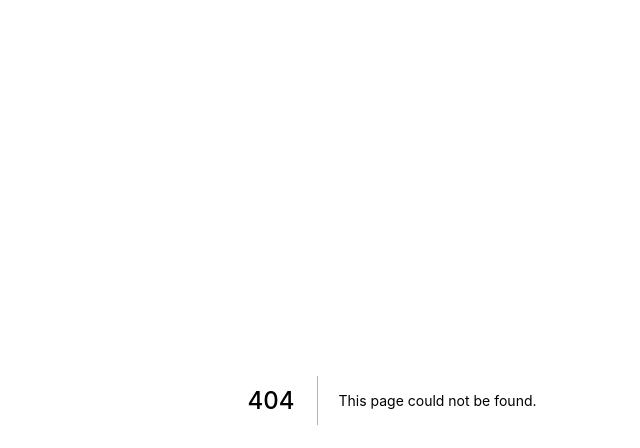
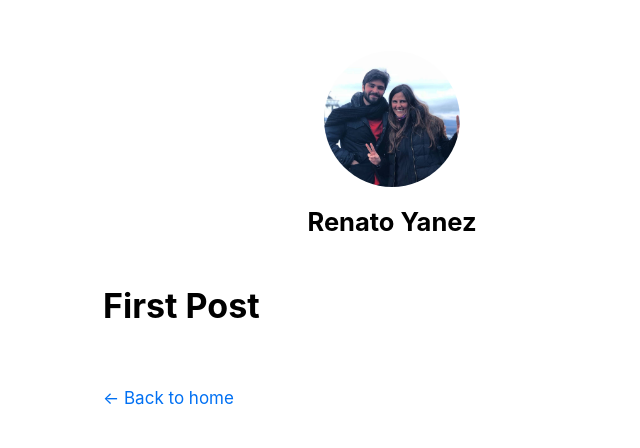
Before and after one commit to renatoy/Next.js-Blog, a Next.js app: page /posts/first-post in a window 1280 px wide. Before the commit this address had no page. Shown: the top 448 px of the page, without its empty margins (248-888 px from the left). Built offline with nearby package versions, Linux system fonts and the light colour scheme.

Commit message:
added files to customize global and component styling. Also added postcss config

```diff
--- /dev/null
+++ b/components/layout.js
@@ -0,0 +1,66 @@
+import Head from 'next/head'
+import styles from './layout.module.css'
+import utilStyles from '../styles/utils.module.css'
+import Link from 'next/link'
+
+const name = 'Renato Yanez'
+export const siteTitle = 'Next.js Sample Website'
+
+export default function Layout({ children, home }) {
+  return (
+    <div className={styles.container}>
+      <Head>
+        <link rel="icon" href="/favicon.ico" />
+        <meta
+          name="description"
+          content="Learn how to build a personal website using Next.js"
+        />
+        <meta
+          property="og:image"
+          content={`https://og-image.now.sh/${encodeURI(
+            siteTitle
+          )}.png?theme=light&md=0&fontSize=75px&images=https%3A%2F%2Fassets.vercel.com%2Fimage%2Fupload%2Ffront%2Fassets%2Fdesign%2Fnextjs-black-logo.svg`}
+        />
+        <meta name="og:title" content={siteTitle} />
+        <meta name="twitter:card" content="summary_large_image" />
+      </Head>
+      <header className={styles.header}>
+        {home ? (
+          <>
+            <img
+              src="/images/profile.jpg"
+              className={`${styles.headerHomeImage} ${utilStyles.borderCircle}`}
+              alt={name}
+            />
+            <h1 className={utilStyles.heading2Xl}>{name}</h1>
+          </>
+        ) : (
+          <>
+            <Link href="/">
+              <a>
+                <img
+                  src="/images/profile.jpg"
+                  className={`${styles.headerImage} ${utilStyles.borderCircle}`}
+                  alt={name}
+                />
+              </a>
+            </Link>
+            <h2 className={utilStyles.headingLg}>
+              <Link href="/">
+                <a className={utilStyles.colorInherit}>{name}</a>
+              </Link>
+            </h2>
+          </>
+        )}
+      </header>
+      <main>{children}</main>
+      {!home && (
+        <div className={styles.backToHome}>
+          <Link href="/">
+            <a>← Back to home</a>
+          </Link>
+        </div>
+      )}
+    </div>
+  )
+}
--- /dev/null
+++ b/components/layout.module.css
@@ -0,0 +1,27 @@
+.container {
+  max-width: 36rem;
+  padding: 0 1rem;
+  margin: 3rem auto 6rem;
+}
+
+.header {
+  display: flex;
+  flex-direction: column;
+  align-items: center;
+}
+
+.headerImage {
+  object-fit: cover; /*This maskes the image fit in the circle no matter the size of it*/
+  width: 8rem;
+  height: 8rem;
+}
+
+.headerHomeImage {
+  object-fit: cover; /*This maskes the image fit in the circle no matter the size of it*/
+  width: 10rem;
+  height: 10rem;
+}
+
+.backToHome {
+  margin: 3rem 0 0;
+}
--- /dev/null
+++ b/pages/_app.js
@@ -0,0 +1,17 @@
+/*
+This is a Global CSS file. It's useful for when you want styles to be loaded by every page
+
+This App component is the top-level component which will be common across all the different pages. You can use this App component to keep state when navigating between pages, for example.
+
+In Next.js, you can add global CSS files by importing them from pages/_app.js. You cannot import global CSS anywhere else.
+
+The reason that global CSS can't be imported outside of pages/_app.js is that global CSS affects all elements on the page.
+
+If you were to navigate from the homepage to the /posts/first-post page, global styles from the homepage would affect /posts/first-post unintentionally.
+*/
+
+import '../styles/global.css'
+
+export default function App({ Component, pageProps }) {
+    return <Component {...pageProps} />
+  }
--- /dev/null
+++ b/pages/posts/first-post.js
@@ -0,0 +1,14 @@
+import Head from 'next/head'
+import Link from 'next/link'
+import Layout from '../../components/layout'
+
+export default function FirstPost() {
+  return (
+    <Layout>
+      <Head>
+        <title>First Post</title>
+      </Head>
+      <h1>First Post</h1>
+    </Layout>
+  )
+}
--- /dev/null
+++ b/postcss.config.js
@@ -0,0 +1,14 @@
+module.exports = {
+  plugins: {
+    'postcss-flexbugs-fixes': {},
+    'postcss-preset-env': {
+      autoprefixer: {
+        flexbox: 'no-2009',
+      },
+      stage: 3,
+      features: {
+        'custom-properties': false,
+      },
+    },
+  },
+}
--- /dev/null
+++ b/styles/global.css
@@ -0,0 +1,27 @@
+html,
+body {
+  padding: 0;
+  margin: 0;
+  font-family: -apple-system, BlinkMacSystemFont, Segoe UI, Roboto, Oxygen, Ubuntu,
+    Cantarell, Fira Sans, Droid Sans, Helvetica Neue, sans-serif;
+  line-height: 1.6;
+  font-size: 17px;
+}
+
+* {
+  box-sizing: border-box;
+}
+
+a {
+  color: #0070f3;
+  text-decoration: none;
+}
+
+a:hover {
+  text-decoration: underline;
+}
+
+img {
+  max-width: 100%;
+  display: block;
+}
--- /dev/null
+++ b/styles/utils.module.css
@@ -0,0 +1,53 @@
+.heading2Xl {
+    font-size: 2.5rem;
+    line-height: 1.2;
+    font-weight: 800;
+    letter-spacing: -0.05rem;
+    margin: 1rem 0;
+  }
+
+  .headingXl {
+    font-size: 2rem;
+    line-height: 1.3;
+    font-weight: 800;
+    letter-spacing: -0.05rem;
+    margin: 1rem 0;
+  }
+
+  .headingLg {
+    font-size: 1.5rem;
+    line-height: 1.4;
+    margin: 1rem 0;
+  }
+
+  .headingMd {
+    font-size: 1.2rem;
+    line-height: 1.5;
+  }
+
+  .borderCircle {
+    position: relative;
+    border-radius: 9999px;
+  }
+
+  .colorInherit {
+    color: inherit;
+  }
+
+  .padding1px {
+    padding-top: 1px;
+  }
+
+  .list {
+    list-style: none;
+    padding: 0;
+    margin: 0;
+  }
+
+  .listItem {
+    margin: 0 0 1.25rem;
+  }
+
+  .lightText {
+    color: #999;
+  }
```
Also changed, not shown: components/alert.js (added, +15 -0 lines), components/alert.module.css (added, +7 -0 lines), public/images/profile.jpg (added).
